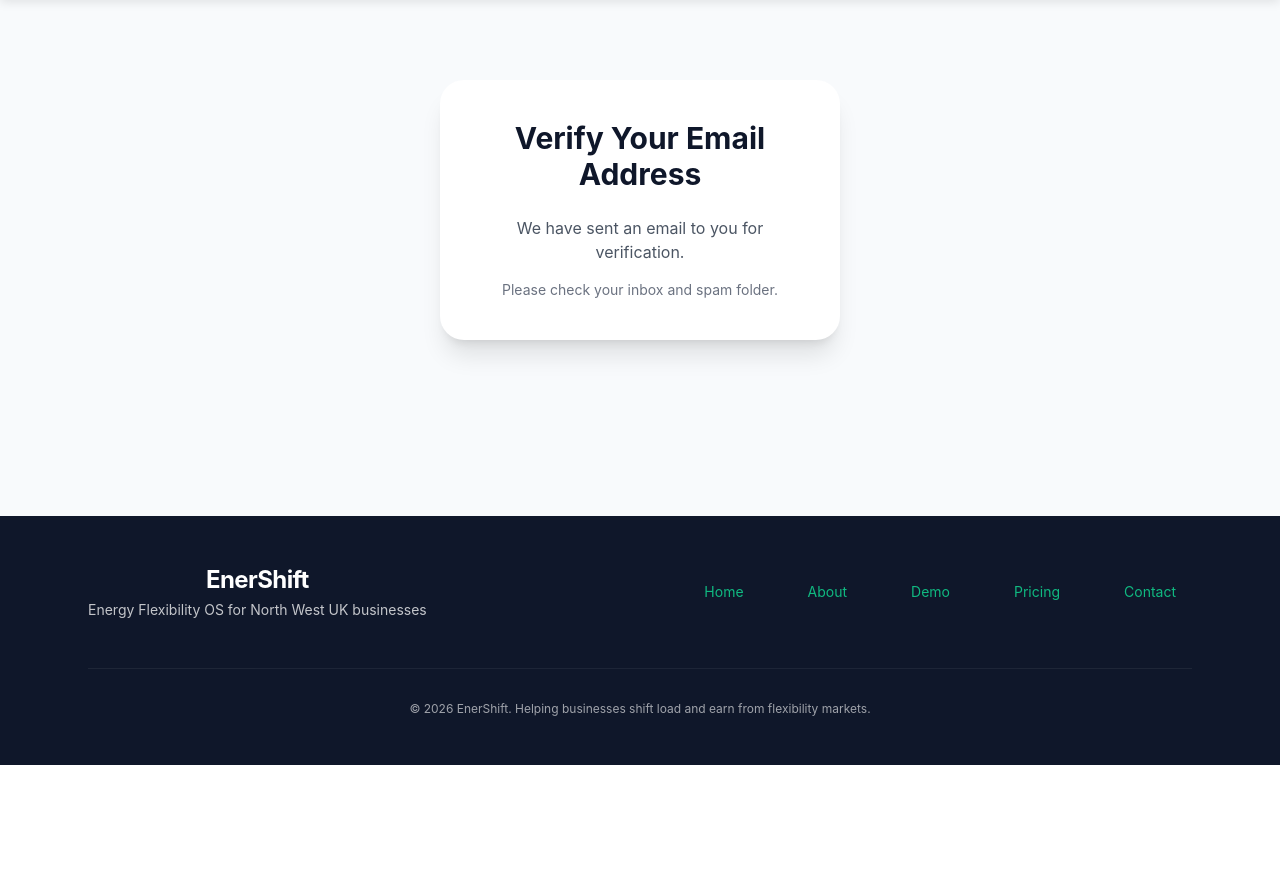
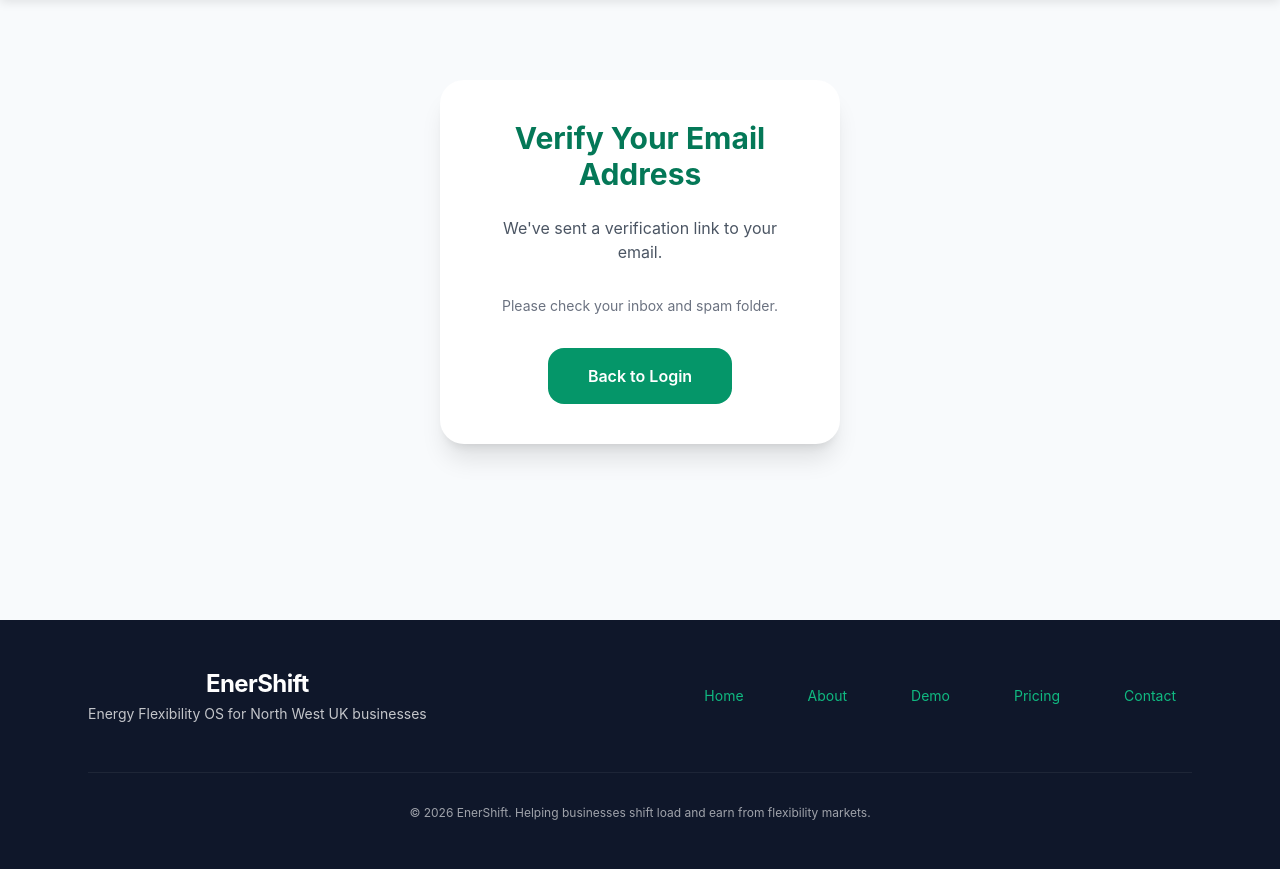
Before and after one commit to willbrad0803/EnerShift, a Django app: template templates/account/verify_email.html in a window 1280 px wide. Shown: the part 120-989 px from the top of the page. Before the commit the page ends 885 px from the top, so only its background shows below. Run offline with Django 5.2, Linux system fonts and the light colour scheme; the template is opened without the code that fills it, so the values that code supplies are empty; some libraries are stand-ins or nearby versions.

Commit message:
Update verify_email.html

```diff
--- a/templates/account/verify_email.html
+++ b/templates/account/verify_email.html
@@ -3,9 +3,13 @@
 {% block content %}
 <div class="max-w-md mx-auto px-6 py-20 text-center">
     <div class="bg-white rounded-3xl shadow-xl p-10">
-        <h2 class="text-3xl font-bold mb-6">Verify Your Email Address</h2>
-        <p class="text-gray-600">We have sent an email to you for verification.</p>
-        <p class="text-sm text-gray-500 mt-4">Please check your inbox and spam folder.</p>
+        <h2 class="text-3xl font-bold mb-6 text-emerald-700">Verify Your Email Address</h2>
+        <p class="text-gray-600 mb-8">We've sent a verification link to your email.</p>
+        <p class="text-sm text-gray-500">Please check your inbox and spam folder.</p>
+
+        <a href="{% url 'account_login' %}" class="inline-block mt-8 bg-emerald-600 hover:bg-emerald-700 text-white px-10 py-4 rounded-2xl font-semibold">
+            Back to Login
+        </a>
     </div>
 </div>
 {% endblock %}
```
